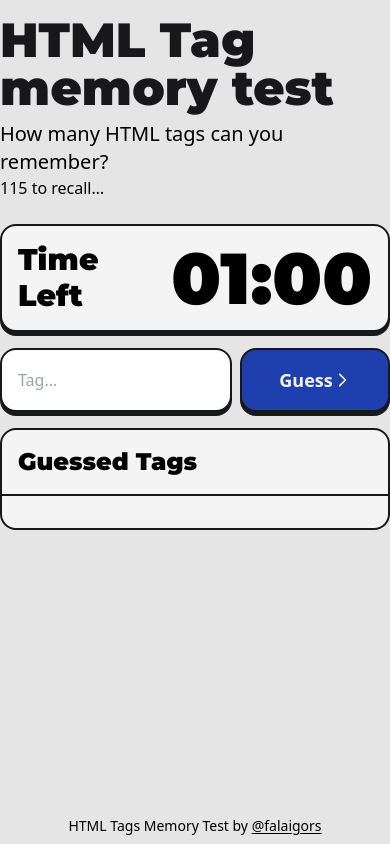
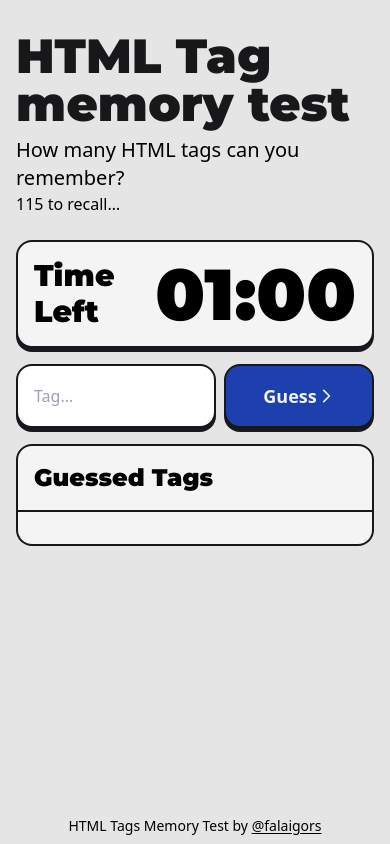
Before and after one commit to falaigor/tag-memory-test, a React (Vite) app: page / in a window 390 px wide. Built offline with nearby package versions, Linux system fonts and the light colour scheme.

Commit message:
padding mobile

```diff
--- a/src/App.tsx
+++ b/src/App.tsx
@@ -83,7 +83,7 @@ export function App() {
         totalGuessted={guesstedTags.length}
       />
 
-      <div className="w-screen flex items-center justify-center">
+      <div className="w-screen flex items-center justify-center mobile:p-4">
         <div className="max-w-3xl w-full flex flex-col">
           <div>
             <h1 className="pt-4 pb-2 text-5xl font-extrabold font-montserrat text-zinc-900">
--- a/tailwind.config.js
+++ b/tailwind.config.js
@@ -1,6 +1,9 @@
 module.exports = {
   content: ["./src/**/*.{html,js,tsx}"],
   theme: {
+    screens: {
+      mobile: "320px",
+    },
     extend: {
       dropShadow: {
         stroke: "0px 4px 0px #18191F",
```
Also changed, not shown: package.json (line endings or trailing spaces), 1 other file (tests, documents, lock files or other folders).
